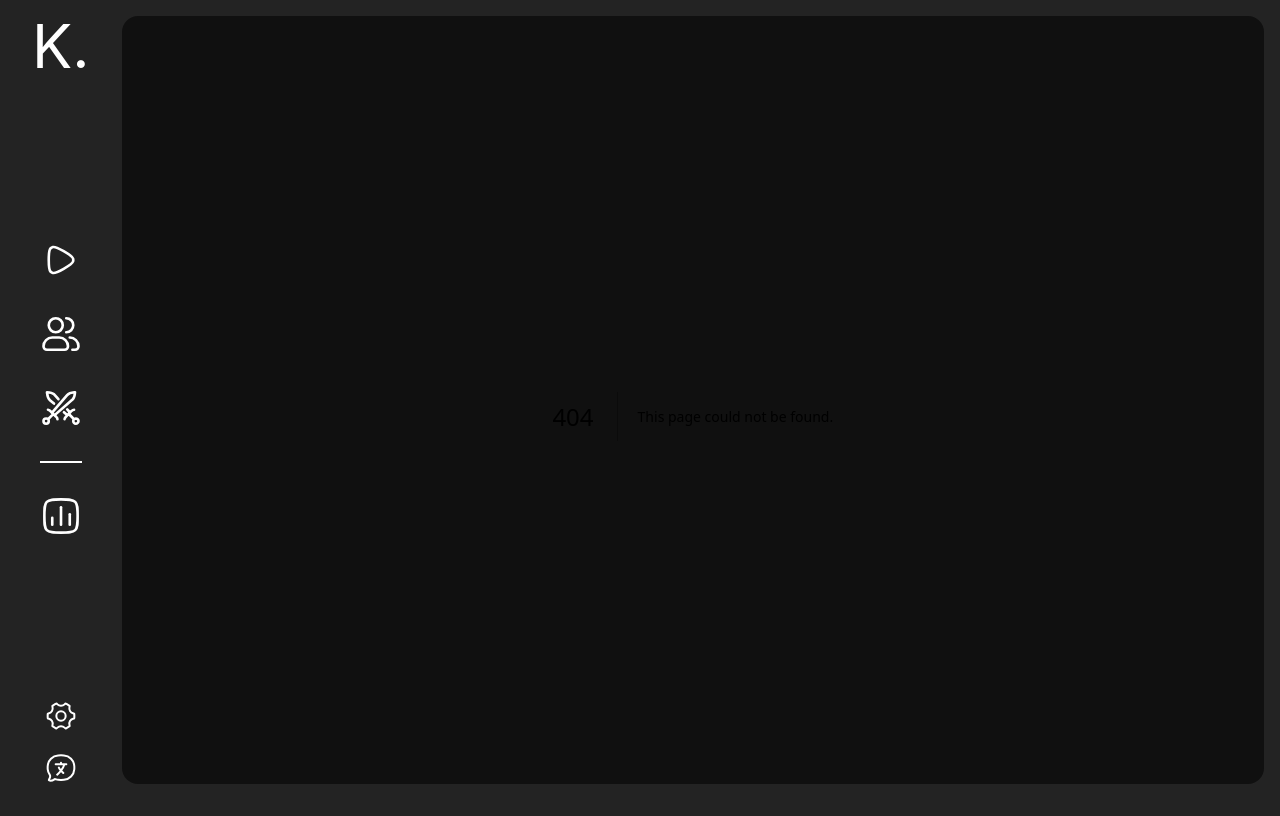
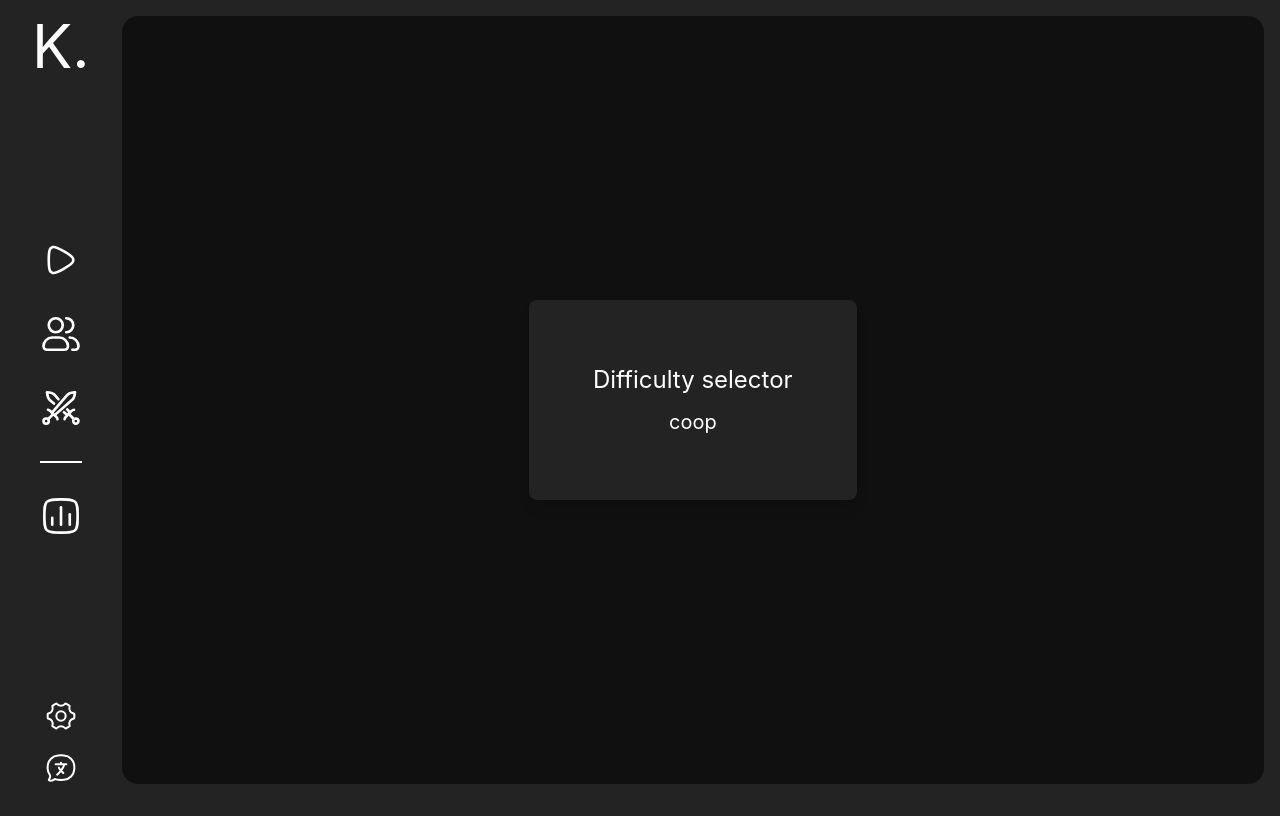
Before and after one commit to Luigitou/Kusodu-v2, a Next.js app: page /coop in a window 1280 px wide. Before the commit this address had no page. Built offline with nearby package versions, Linux system fonts and the light colour scheme; a web font is replaced by a local one.

Commit message:
game files setup

```diff
--- /dev/null
+++ b/app/(Game)/[mode]/[id]/page.tsx
@@ -0,0 +1,3 @@
+export default function Page() {
+    return <div>Game</div>;
+}
--- /dev/null
+++ b/app/(Game)/[mode]/page.tsx
@@ -0,0 +1,53 @@
+'use client';
+
+import { useParams } from 'next/navigation';
+
+export default function Page() {
+    const params = useParams();
+
+    const mode = params.mode;
+
+    return (
+        <div className={'flex h-full w-full items-center justify-center'}>
+            <div
+                className={' rounded-lg bg-brighter p-16 text-center shadow-lg'}
+            >
+                <div
+                    className={
+                        'flex flex-col items-center justify-center gap-3 text-white'
+                    }
+                >
+                    <h2 className={'text-2xl'}>Difficulty selector</h2>
+                    <h3 className={'text-xl'}>{mode}</h3>
+                </div>
+            </div>
+        </div>
+    );
+}
+
+const availableDifficulty = [
+    {
+        id: 0,
+        label: 'Easy',
+    },
+    {
+        id: 1,
+        label: 'Medium',
+    },
+    {
+        id: 2,
+        label: 'Hard',
+    },
+    {
+        id: 3,
+        label: 'Expert',
+    },
+    {
+        id: 4,
+        label: 'Master',
+    },
+    {
+        id: 5,
+        label: 'Extreme',
+    },
+];
--- /dev/null
+++ b/components/GameParameters/Difficulty.tsx
@@ -0,0 +1,3 @@
+export function Difficulty({}) {
+    return <div>Difficulty selector</div>;
+}
--- /dev/null
+++ b/components/GameParameters/index.ts
@@ -0,0 +1 @@
+export { Difficulty } from './Difficulty';
--- /dev/null
+++ b/components/Grid/Grid.tsx
@@ -0,0 +1,3 @@
+export function Grid() {
+    return <div>Grid</div>;
+}
--- a/components/index.ts
+++ b/components/index.ts
@@ -1 +1,3 @@
 export { SideBar } from './Sidebar/SideBar';
+export { Grid } from './Grid/Grid';
+export { Difficulty } from './GameParameters';
--- /dev/null
+++ b/context/StoreProvider.tsx
@@ -0,0 +1,12 @@
+'use client';
+
+import { Provider } from 'react-redux';
+import store from '@/store';
+
+export function StoreProvider({
+    children,
+}: Readonly<{
+    children: React.ReactNode;
+}>) {
+    return <Provider store={store}>{children}</Provider>;
+}
--- /dev/null
+++ b/context/index.ts
@@ -0,0 +1 @@
+export { StoreProvider } from './StoreProvider';
```
Also changed, not shown: app/layout.tsx (+3 -4 lines), 1 other file (tests, documents, lock files or other folders).
